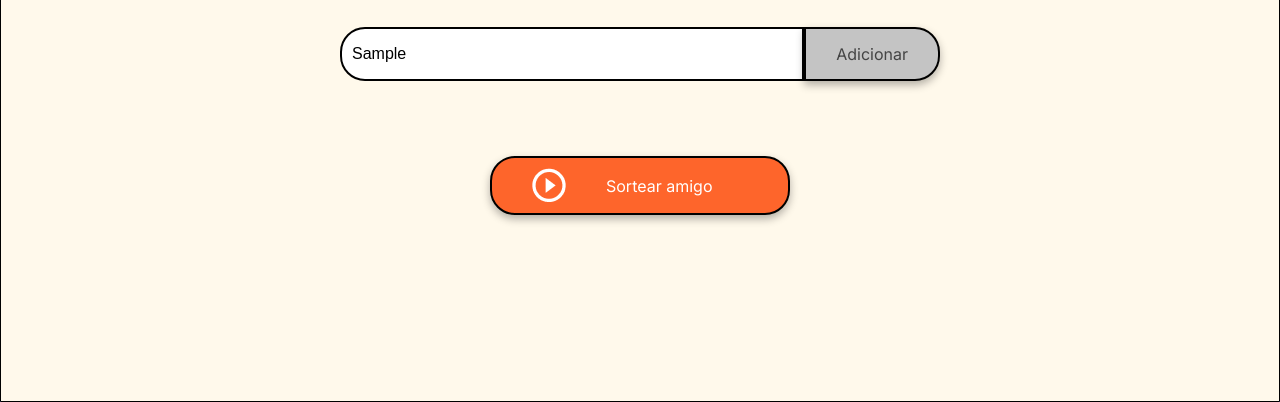
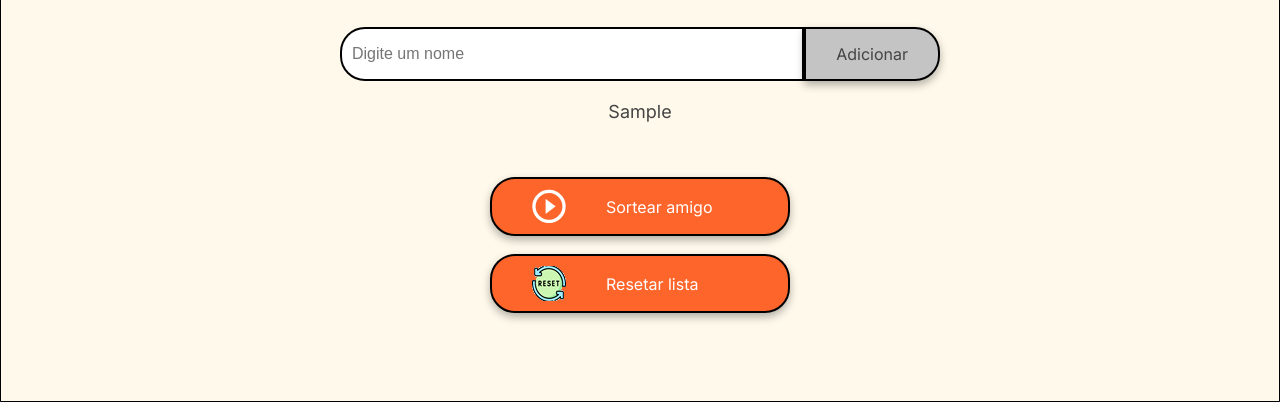
Before and after one commit to LiraS23/Challenge-Amigo-secreto---PT, a plain HTML site: page index.html in a window 1280 px wide. Both pictures are taken after typing "Sample" into the empty fields and a click on the button "Adicionar". Shown: the part 398-800 px from the top of the page. Drawn offline with Linux system fonts and the light colour scheme.

Commit message:
feat: implementação da logica

```diff
--- a/app.js
+++ b/app.js
@@ -1 +1,49 @@
 //O principal objetivo deste desafio é fortalecer suas habilidades em lógica de programação. Aqui você deverá desenvolver a lógica para resolver o problema.
+
+let listaAmigos = [];
+
+// Função para adicionar amigos
+function adicionarAmigo() {
+  let nomeAmigo = document.getElementById('amigo').value;
+
+  if (nomeAmigo.trim() === '') {
+      alert('Por favor, insira um nome.');
+      return;
+  }
+
+  listaAmigos.push(nomeAmigo);
+  atualizarListaAmigos();
+  document.getElementById('amigo').value = '';
+}
+
+// Função para atualizar a lista de amigos na página
+function atualizarListaAmigos() {
+  let lista = document.getElementById('listaAmigos');
+  lista.innerHTML = '';
+
+  listaAmigos.forEach(function(amigo) {
+      let li = document.createElement('li');
+      li.textContent = amigo;
+      lista.appendChild(li);
+  });
+}
+
+// Função para sortear um amigo
+function sortearAmigo() {
+  if (listaAmigos.length === 0) {
+      alert('Nenhum amigo disponível para sortear.');
+      return;
+  }
+
+  let indiceAleatorio = Math.floor(Math.random() * listaAmigos.length);
+  let amigoSorteado = listaAmigos[indiceAleatorio];
+  let resultado = document.getElementById('resultado');
+  resultado.innerHTML = `<li>${amigoSorteado}</li>`;
+}
+
+// Função para resetar a lista de amigos e o resultado do sorteio
+function resetarLista() {
+  listaAmigos = [];
+  document.getElementById('listaAmigos').innerHTML = '';
+  document.getElementById('resultado').innerHTML = '';
+}
--- a/index.html
+++ b/index.html
@@ -32,6 +32,12 @@
                     <img src="assets/play_circle_outline.png" alt="Ícone para sortear">
                     Sortear amigo
                 </button>
+                <br>
+                <button class="button-reset" onclick="resetarLista()" aria-label="Resetar lista de amigos">
+                    <img src="assets/reset icon.png" alt="Ícone para resetar">
+                    Resetar lista
+                </button>
+            </div>
             </div>
         </section>
     </main>
--- a/style.css
+++ b/style.css
@@ -160,3 +160,22 @@ ul {
 .button-draw:hover {
     background-color: var(--color-button-hover);
 }
+
+/* Botão de sortear título */
+.button-reset {
+    display: flex;
+    align-items: center;
+    width: 100%;
+    padding: 10px 40px;
+    color: var(--color-white);
+    background-color: var(--color-button);
+    font-size: 16px;
+}
+
+.button-reset img {
+    margin-right: 40px;
+}
+
+.button-reset:hover {
+    background-color: var(--color-button-hover);
+}
```
Also changed, not shown: assets/reset icon.png (added).
